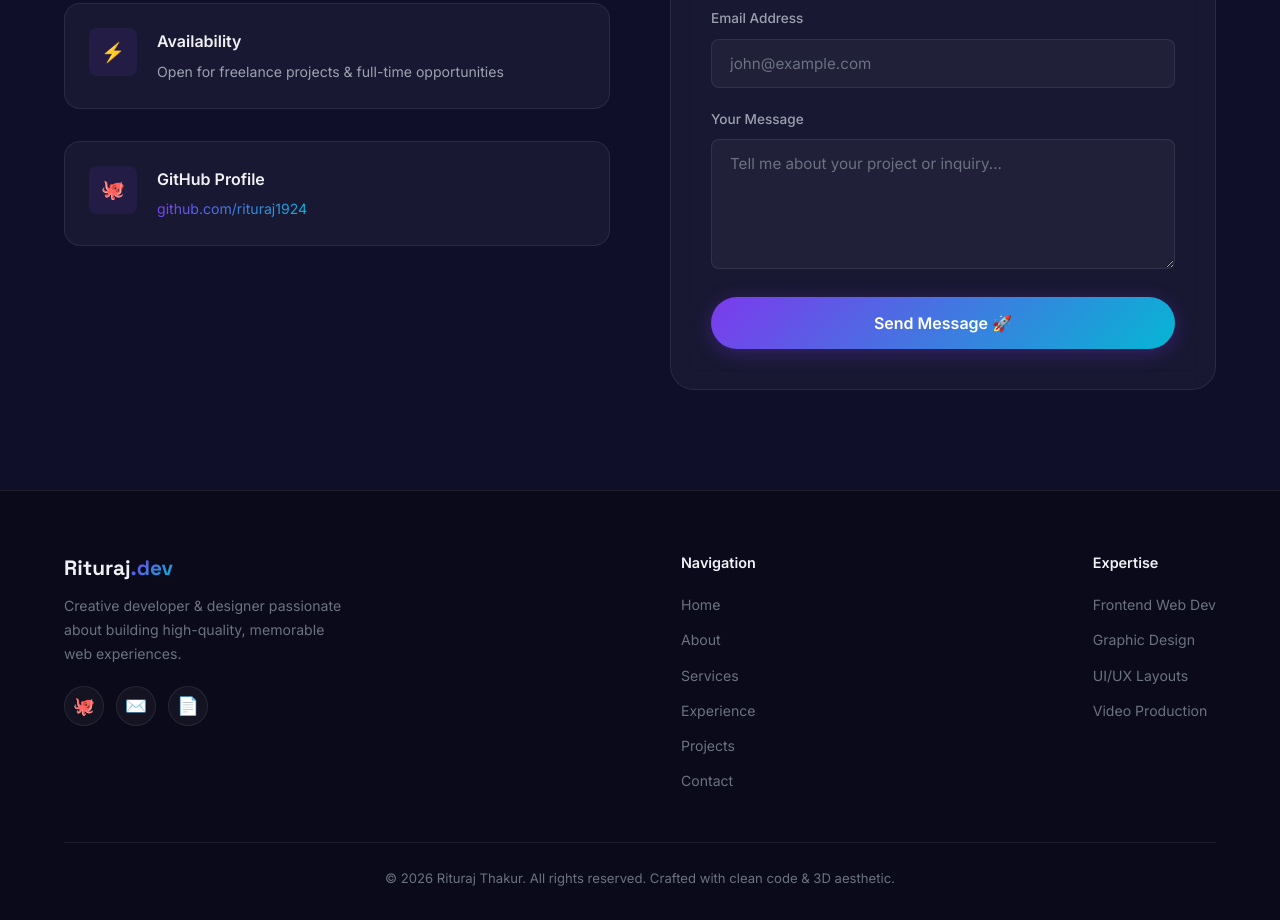
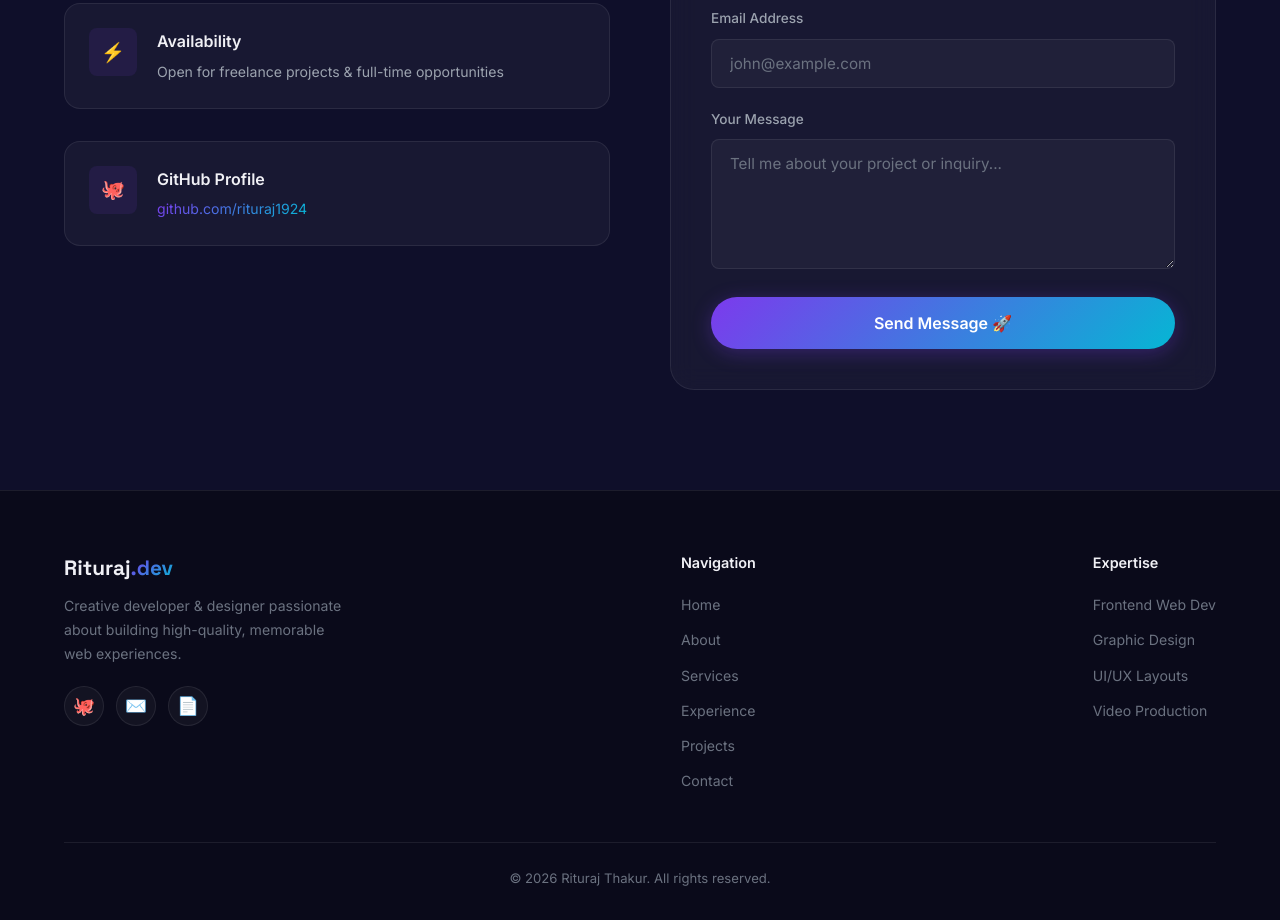
Before and after one commit to rituraj1924/Portfolio, a plain HTML site: page index.html in a window 1280 px wide. Shown: the part 4971-5891 px from the top of the page. Drawn offline with nearby package versions, Linux system fonts and the light colour scheme.

Commit message:
Simplify footer text in index.html
Removed the phrase 'Crafted with clean code & 3D aesthetic' from the footer.

```diff
--- a/index.html
+++ b/index.html
@@ -434,7 +434,7 @@
       </div>
 
       <div class="footer-bottom">
-        <p>&copy; 2026 Rituraj Thakur. All rights reserved. Crafted with clean code &amp; 3D aesthetic.</p>
+        <p>&copy; 2026 Rituraj Thakur. All rights reserved.</p>
       </div>
     </div>
   </footer>
```
